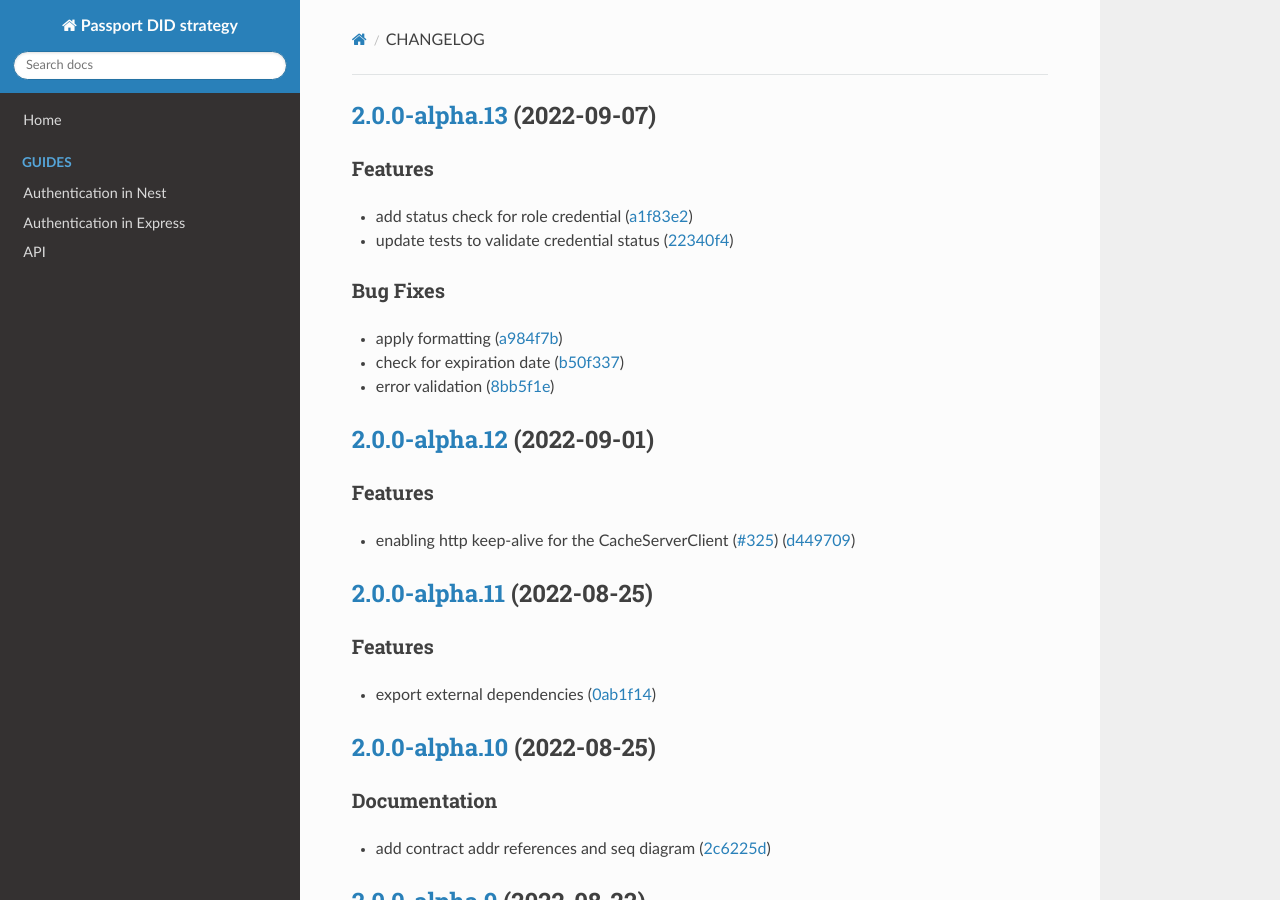
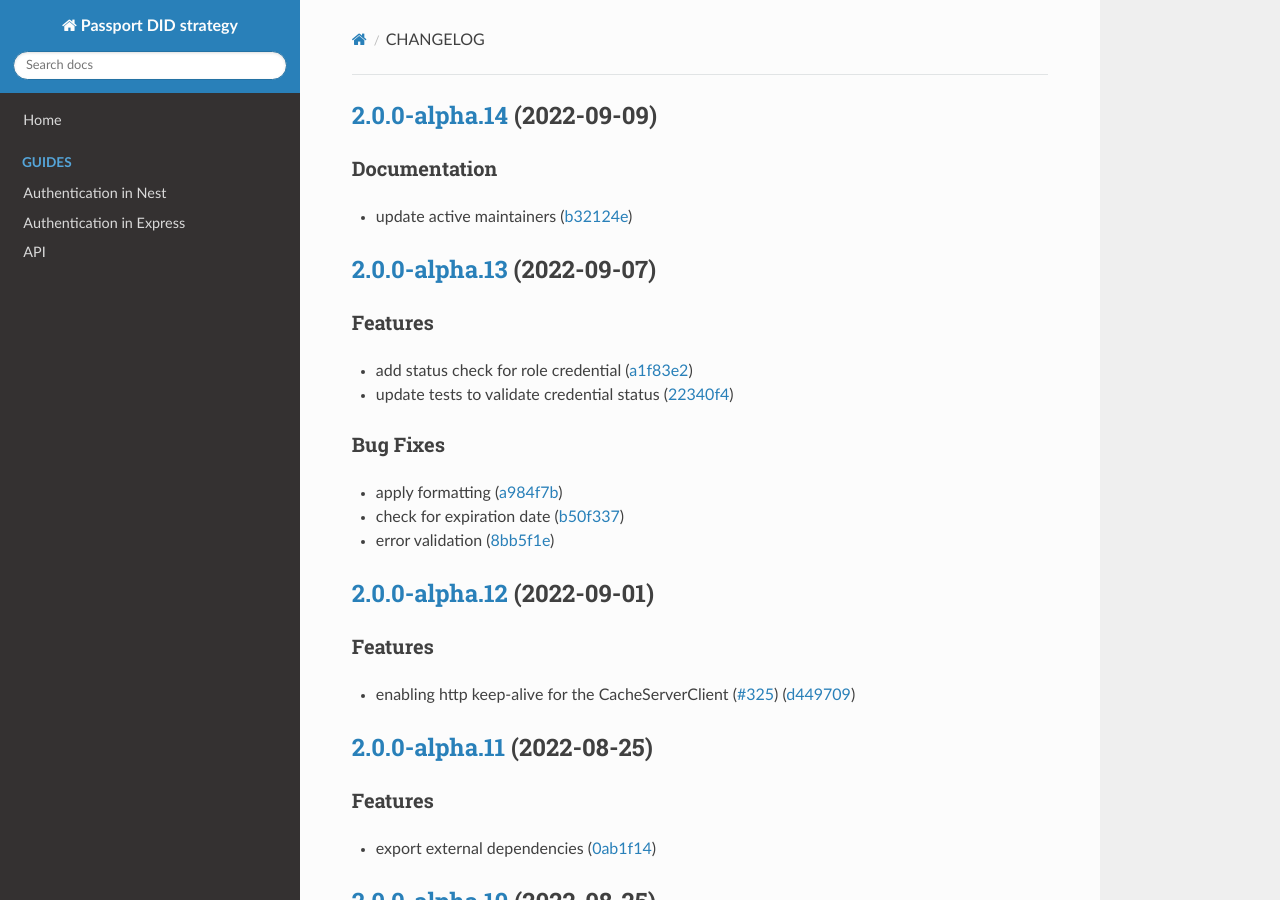
Before and after one commit to energywebfoundation/passport-did-auth, an MkDocs documentation site: the page built from docs/CHANGELOG.md, in a window 1280 px wide and 900 px high. Built offline with MkDocs 1.6.1, drawn with Linux system fonts in a browser that asks for light colours; nearby versions of some CDN libraries.

Commit message:
chore(release): 2.0.0-alpha.14 [skip ci]
## [2.0.0-alpha.14](https://github.com/energywebfoundation/passport-did-auth/compare/v2.0.0-alpha.13...v2.0.0-alpha.14) (2022-09-09)

### Documentation

* update active maintainers ([b32124e](https://github.com/energywebfoundation/passport-did-auth/commit/b32124e86a3a39b6c636f240f13b2fce7fd36d7e))

```diff
--- a/docs/CHANGELOG.md
+++ b/docs/CHANGELOG.md
@@ -1,3 +1,10 @@
+## [2.0.0-alpha.14](https://github.com/energywebfoundation/passport-did-auth/compare/v2.0.0-alpha.13...v2.0.0-alpha.14) (2022-09-09)
+
+
+### Documentation
+
+* update active maintainers ([b32124e](https://github.com/energywebfoundation/passport-did-auth/commit/b32124e86a3a39b6c636f240f13b2fce7fd36d7e))
+
 ## [2.0.0-alpha.13](https://github.com/energywebfoundation/passport-did-auth/compare/v2.0.0-alpha.12...v2.0.0-alpha.13) (2022-09-07)
 
 
--- a/package.json
+++ b/package.json
@@ -1,6 +1,6 @@
 {
   "name": "passport-did-auth",
-  "version": "2.0.0-alpha.13",
+  "version": "2.0.0-alpha.14",
   "description": "",
   "main": "dist/index.js",
   "types": "dist/index.d.ts",
```
